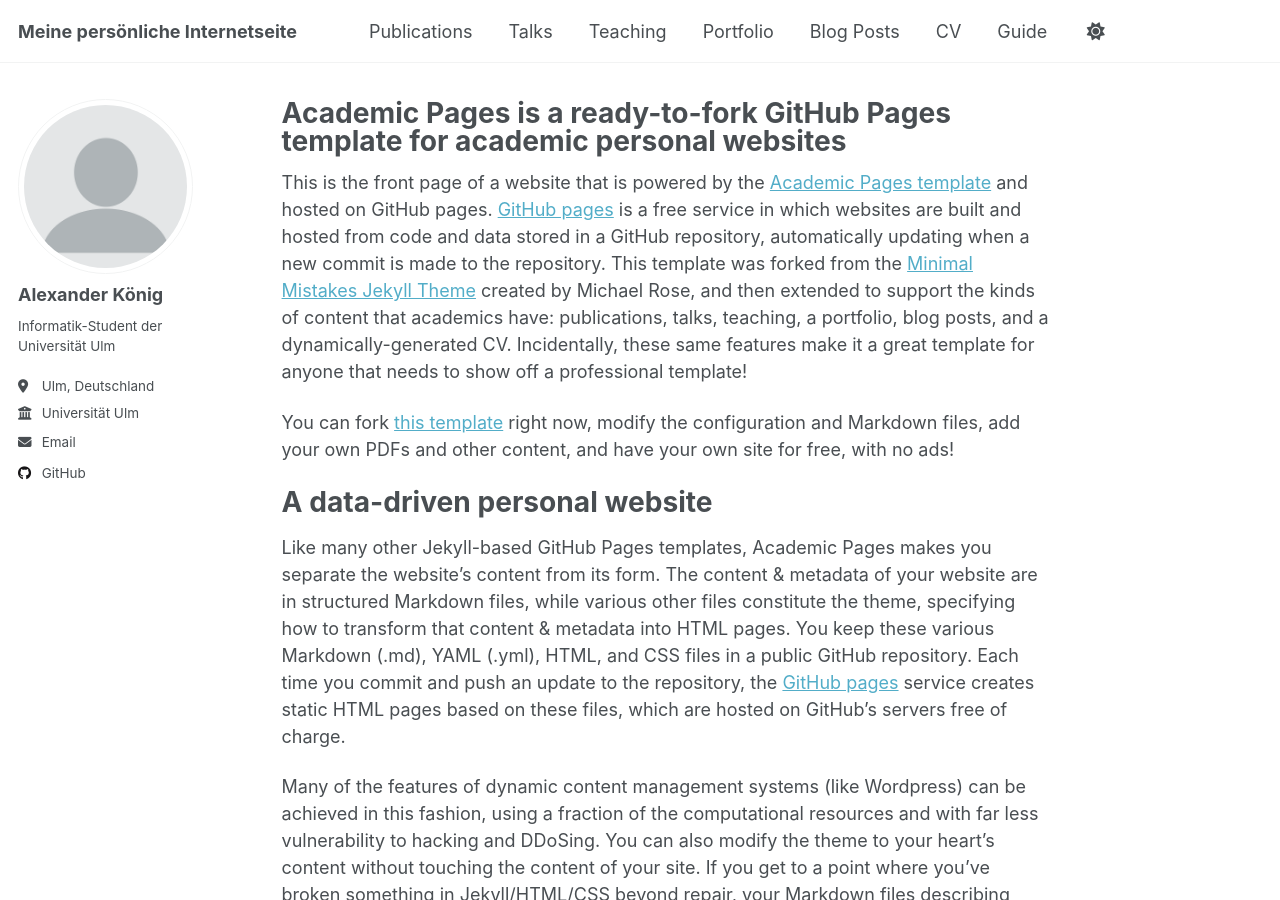
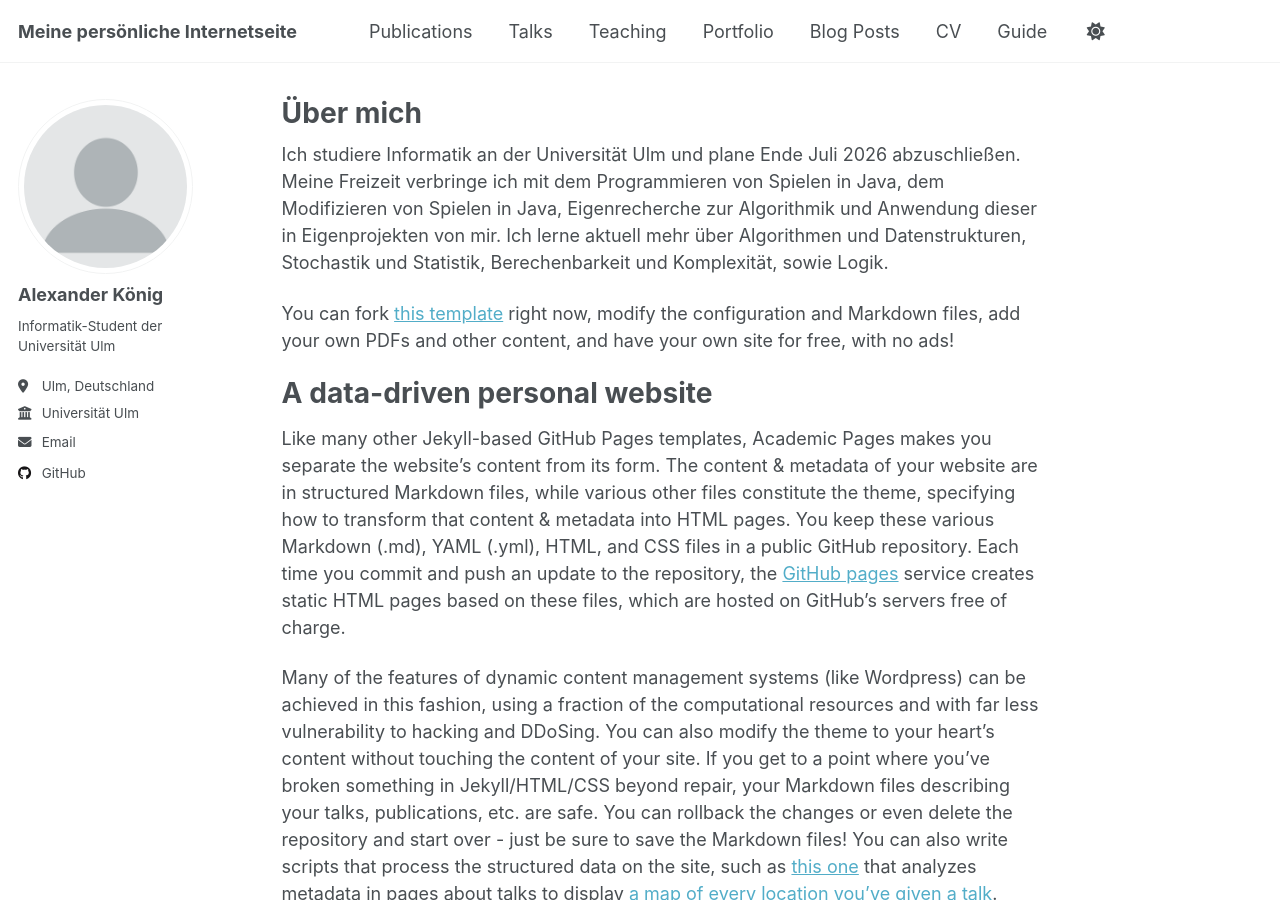
Before and after one commit to StoicAlexreal/stoicalexreal.github.io, a Jekyll site: the page built from _pages/about.md, in a window 1280 px wide and 900 px high. Built offline with Jekyll 4.4.1, drawn with Linux system fonts in a browser that asks for light colours; a script that is not in the unit is left out.

Commit message:
Update about.md
edit: part 1 of the "about me" description

```diff
--- a/_pages/about.md
+++ b/_pages/about.md
@@ -1,13 +1,13 @@
 ---
 permalink: /
-title: "Academic Pages is a ready-to-fork GitHub Pages template for academic personal websites"
+title: "Über mich"
 author_profile: true
 redirect_from:
   - /about/
   - /about.html
 ---
 
-This is the front page of a website that is powered by the [Academic Pages template](https://github.com/academicpages/academicpages.github.io) and hosted on GitHub pages. [GitHub pages](https://pages.github.com) is a free service in which websites are built and hosted from code and data stored in a GitHub repository, automatically updating when a new commit is made to the repository. This template was forked from the [Minimal Mistakes Jekyll Theme](https://mmistakes.github.io/minimal-mistakes/) created by Michael Rose, and then extended to support the kinds of content that academics have: publications, talks, teaching, a portfolio, blog posts, and a dynamically-generated CV. Incidentally, these same features make it a great template for anyone that needs to show off a professional template!
+Ich studiere Informatik an der Universität Ulm und plane Ende Juli 2026 abzuschließen. Meine Freizeit verbringe ich mit dem Programmieren von Spielen in Java, dem Modifizieren von Spielen in Java, Eigenrecherche zur Algorithmik und Anwendung dieser in Eigenprojekten von mir. Ich lerne aktuell mehr über Algorithmen und Datenstrukturen, Stochastik und Statistik, Berechenbarkeit und Komplexität, sowie Logik.
 
  You can fork [this template](https://github.com/academicpages/academicpages.github.io) right now, modify the configuration and Markdown files, add your own PDFs and other content, and have your own site for free, with no ads!
 
```
